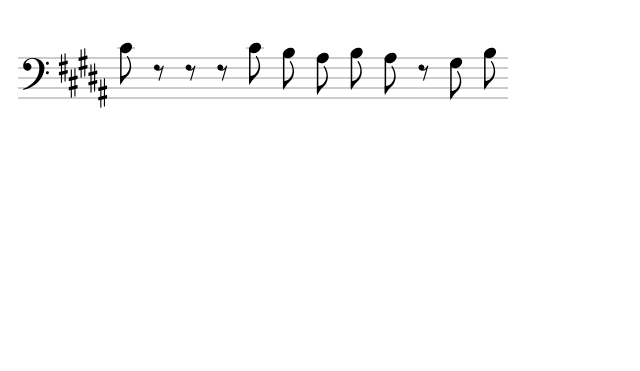
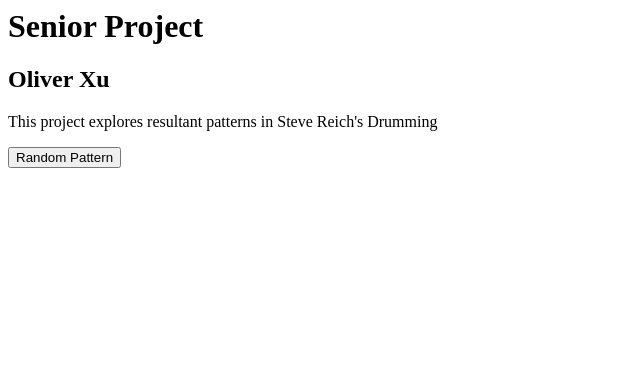
Before and after one commit to oliverxu07/drumming, a plain HTML site: page index.html in a window 1280 px wide. Shown: the whole page, without its empty margins (0-640 px from the left). Drawn offline with Linux system fonts and the light colour scheme.

Commit message:
button working

```diff
--- a/index.html
+++ b/index.html
@@ -4,8 +4,13 @@
 </head>
 <body>
 
+<h1>Senior Project</h1>
+<h2>Oliver Xu</h2>
+<p>This project explores resultant patterns in Steve Reich's Drumming</p>
+<button onclick="nextPattern()">Random Pattern</button>
+<div id="stave-container"/>
+
 <script src="vexflow-min.js"></script>
-<div id="elem"/>
 
 <script>
 
@@ -80,6 +85,7 @@
  		return allPatterns;
  	}
 
+ 	// 0-10 notes possible
  	function countNotes(pattern) {
  		var count = 0;
  		for (var i = 0; i < pattern.length; i++) {
@@ -90,11 +96,13 @@
  		return count;
  	}
 
+ 	// 0-3 stable beats possible
  	function numStableBeats(pattern) {
  		return (pattern[0] != -1) + (pattern[4] != -1) + (pattern[8] != -1);
  	}
 
  	// number of turns in melodic contour, including from last note to first note in the pattern
+ 	// 0-5 turns possible
  	function numMelodicTurns(pattern) {
  		var i = 0;
  		var melody = new Array();
@@ -159,6 +167,7 @@
  		if (patterns.length == 0) {
  			return -1;
  		}
+ 		console.log(patterns.length);
  		var randomPattern = patterns[Math.floor(Math.random() * patterns.length)];
  		return randomPattern;
  	}
@@ -178,18 +187,22 @@
 		}
 	}
 
-	function createLine(notes) {
+	function createLine(pattern) {
 		var line = new Array();
-		for (note of notes) {
+		for (note of pattern) {
 			line.push(getNote(note));
 		}
 		return line.join();
 	}
 
-	// Create an SVG renderer and attach it to the DIV element named "elem".
-	var vf = new Vex.Flow.Factory({renderer: {elementId: 'elem'}});
+	// Create an SVG renderer and attach it to the DIV element named "stave-container".
+	var vf = new Vex.Flow.Factory({renderer: {
+								     elementId: 'stave-container',
+								 	 width: 500,
+								 	 height: 200
+								   }});
 	var score = vf.EasyScore().set({ clef: 'bass', time: '12/8' });
-	var system = vf.System();
+	var context = vf.getContext();
 
 	var voice = score.voice.bind(score);
 	var notes = score.notes.bind(score);
@@ -199,6 +212,9 @@
  	var composite = createComposite(drummer1, drummer2);
  	var allPatterns = genAllPatterns(composite);
 
+ 	function nextPattern() {
+ 		context.clearRect(0, 0, 500, 200);
+ 		var system = vf.System();
  		var randomPattern = pickPattern(8, 3, 3);
  		if (randomPattern < 0) {
  			console.log("error!");
@@ -215,7 +231,7 @@
 
  			vf.draw();
  		}
-
+ 	}
 
 </script>
 
```
Lines whose indentation alone changed are shown as unchanged.
